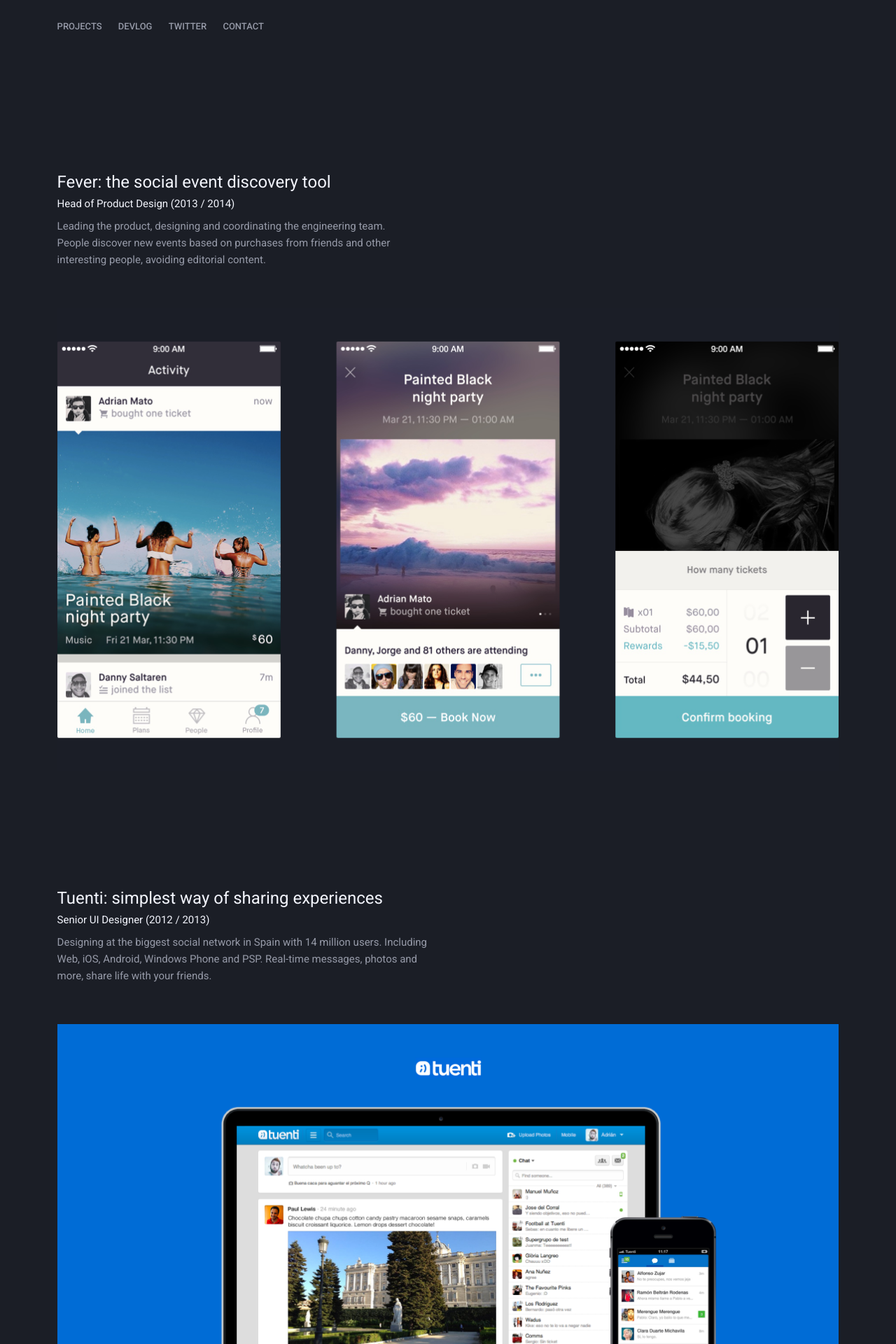
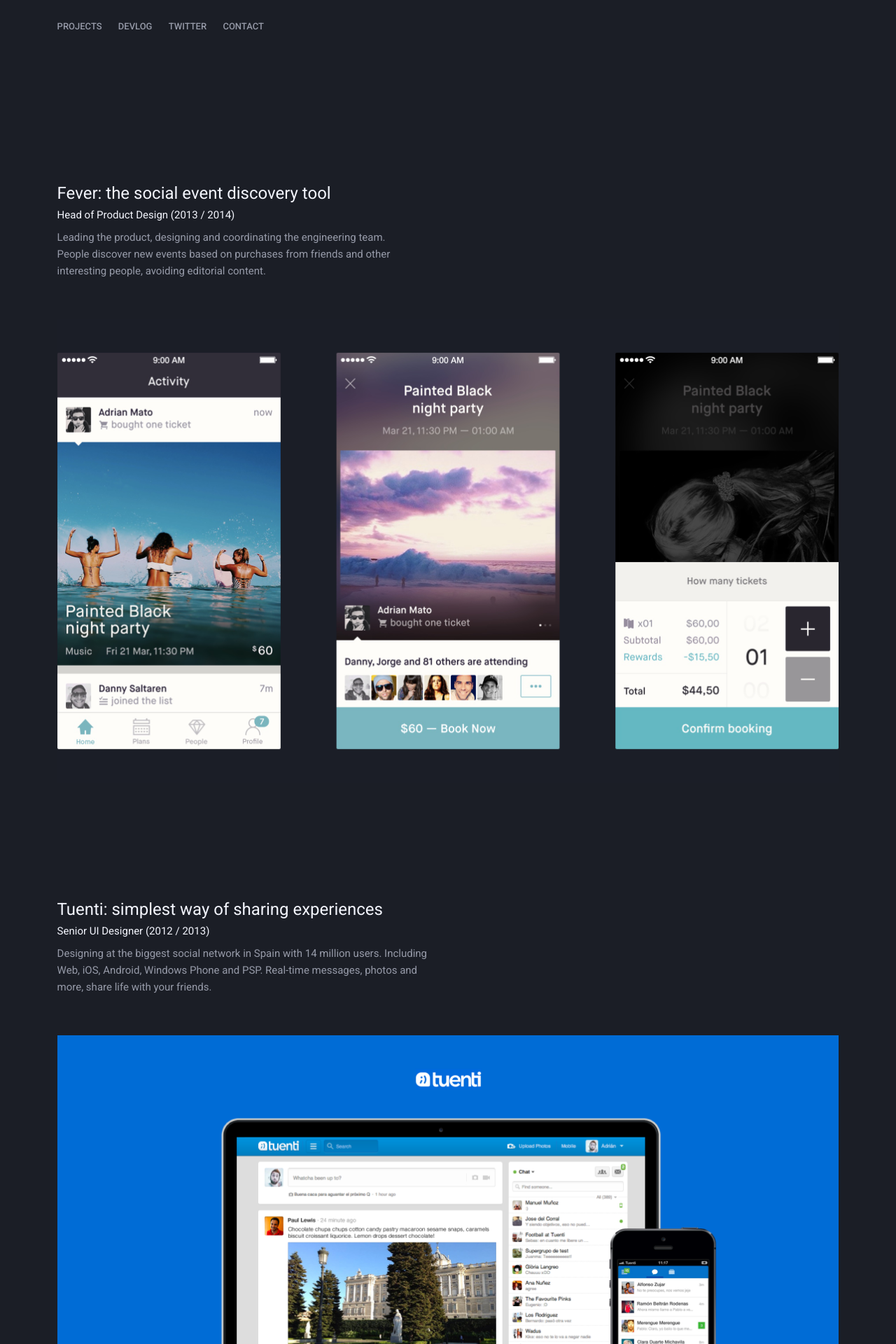
Before and after one commit to adrianmg/old-portfolio, a Jekyll site: the page built from index.md, in a window 1280 px wide. Shown: the part 774-2694 px from the top of the page at 70% size. Built offline with Jekyll 4.4.1, drawn with Linux system fonts in a browser that asks for light colours; nearby versions of some CDN libraries.

Commit message:
Small adjustments

```diff
--- a/_sass/res/_layout.scss
+++ b/_sass/res/_layout.scss
@@ -58,7 +58,8 @@
  * Projects
  */
 .projects {
-  padding-top: 12.0rem;
+  margin-top: 9.6rem;
+  padding-top: 4.0rem;
 }
 .project {
   margin-bottom: 16.1rem;
```
